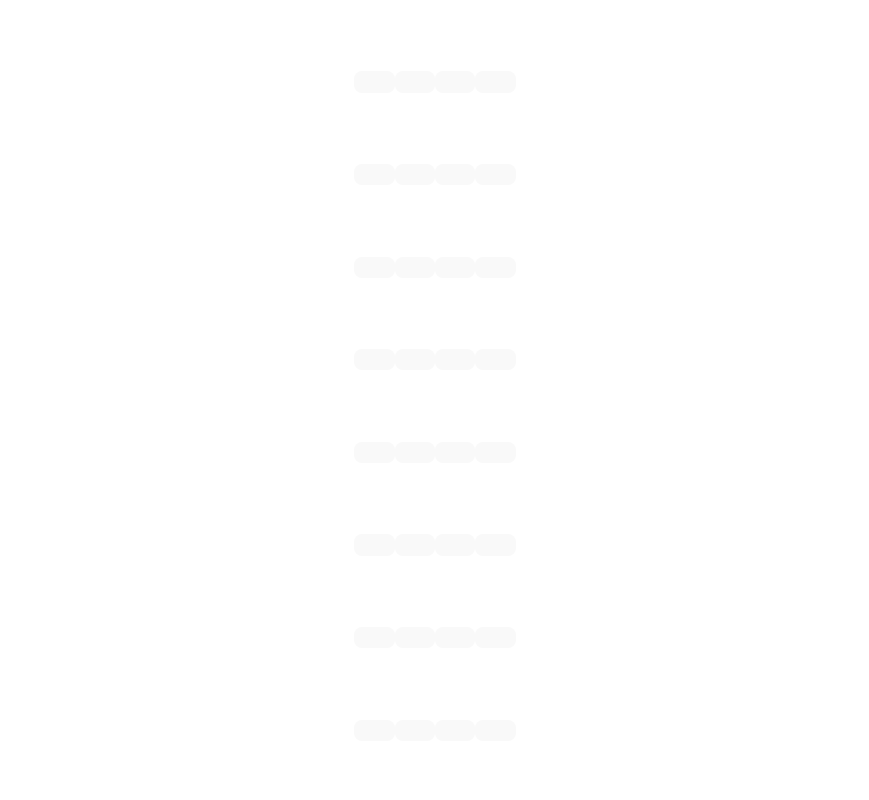
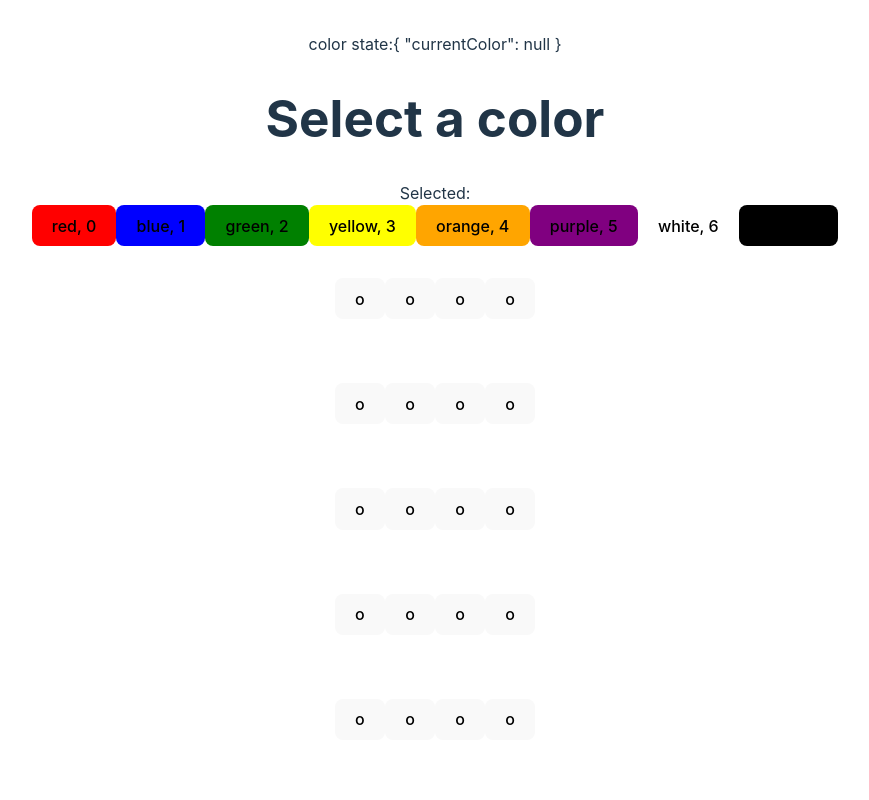
Before and after one commit to JohanCodeForFun/mastermind, a Vue app: page / in a window 1280 px wide. Shown: the top 800 px of the page, without its empty margins (205-1074 px from the left). Built offline with nearby package versions, Linux system fonts and the light colour scheme.

Commit message:
add state for color picker

```diff
--- /dev/null
+++ b/src/components/ColorPicker.vue
@@ -0,0 +1,21 @@
+<script setup>
+import { useStore } from '../store/gameStore'
+
+const { state, setColor } = useStore()
+const colors = ['red', 'blue', 'green', 'yellow', 'orange', 'purple', 'white', 'black']
+
+const selectColor = (color) => {
+  console.log("pow", color)
+    setColor(color)
+}
+</script>
+
+<template>
+  <div>
+    <h1>Select a color</h1>
+    Selected:{{ state.currentColor }}<br>
+    <button v-for="(color, index) in colors" :key="color" @click="selectColor(color)" :style="{ backgroundColor: color }">
+      {{ color }}, {{ index }}
+    </button>
+  </div>
+</template>
--- a/src/components/GameBoard.vue
+++ b/src/components/GameBoard.vue
@@ -1,16 +1,18 @@
 <script setup>
 import { ref } from 'vue'
-import GameRow from './GameRow.vue';
+import GameRow from './GameRow.vue'
+import ColorPicker from './ColorPicker.vue'
+import { useStore } from '../store/gameStore'
 
-defineProps({
-  rows: Number,
-})
+const { state, setColor } = useStore()
 
-const count = ref(0)
+const rows = ref(12)
 </script>
 
 <template>
-  <GameRow :rows=12 />
+  color state:{{ state }}
+  <ColorPicker />
+  <GameRow :rows="rows" :buttonColors="state.buttonColors" :changeColor="setColor" />
 </template>
 
 <style scoped>
--- a/src/components/GameRow.vue
+++ b/src/components/GameRow.vue
@@ -1,34 +1,18 @@
 <script setup>
-import { ref } from 'vue'
-import { useStore } from '../store/gameStore';
+import { defineProps } from 'vue'
 
-defineProps({
+const props = defineProps({
   rows: Number,
+  buttonColors: Array,
+  changeRowColor: Function
 })
 
-const { state, setColor } = useStore();
-const colors = ['red', 'blue', 'green', 'yellow', 'orange', 'purple', 'white', 'black'];
-
-const count = ref(0)
-
-const changeColor = (index) => {
-  const currentColor = state.buttonColors[index];
-  const nextColor = colors[(colors.indexOf(currentColor) + 1) % colors.length];
-  setColor(index, nextColor)
-}
 </script>
 
 <template>
-  <div class="card" v-for="n in rows" :key="n">
-    <button type="button" @click="changeColor(0)" :style="{ backgroundColor: state.buttonColors[0] }">{{ state.buttonColors[0] }}</button>
-    <button type="button" @click="changeColor(1)" :style="{ backgroundColor: state.buttonColors[1] }">{{ state.buttonColors[1] }}</button>
-    <button type="button" @click="changeColor(2)" :style="{ backgroundColor: state.buttonColors[2] }">{{ state.buttonColors[2] }}</button>
-    <button type="button" @click="changeColor(3)" :style="{ backgroundColor: state.buttonColors[3] }">{{ state.buttonColors[3] }}</button>
+  <div class="card" v-for="n in rows" :key="rowIndex">
+    <button v-for="n in 4" :key="n" @click="changeRowColor(rowIndex, buttonIndex, color)" :style="{ backgroundColor: color }">
+      {{ color }} o
+    </button>
   </div>
 </template>
-
-<style scoped>
-.read-the-docs {
-  color: #888;
-}
-</style>
--- a/src/store/gameStore.js
+++ b/src/store/gameStore.js
@@ -2,11 +2,11 @@ import { reactive } from 'vue'
 
 export const useStore = () => {
   const state = reactive({
-    buttonColors: Array(4).fill(null) // Assuming 4 buttons per row
+    currentColor: null
   })
 
-  const setColor = (index, color) => {
-    state.buttonColors[index] = color
+  const setColor = ( color) => {
+    state.currentColor = color
   }
 
   return {
```
